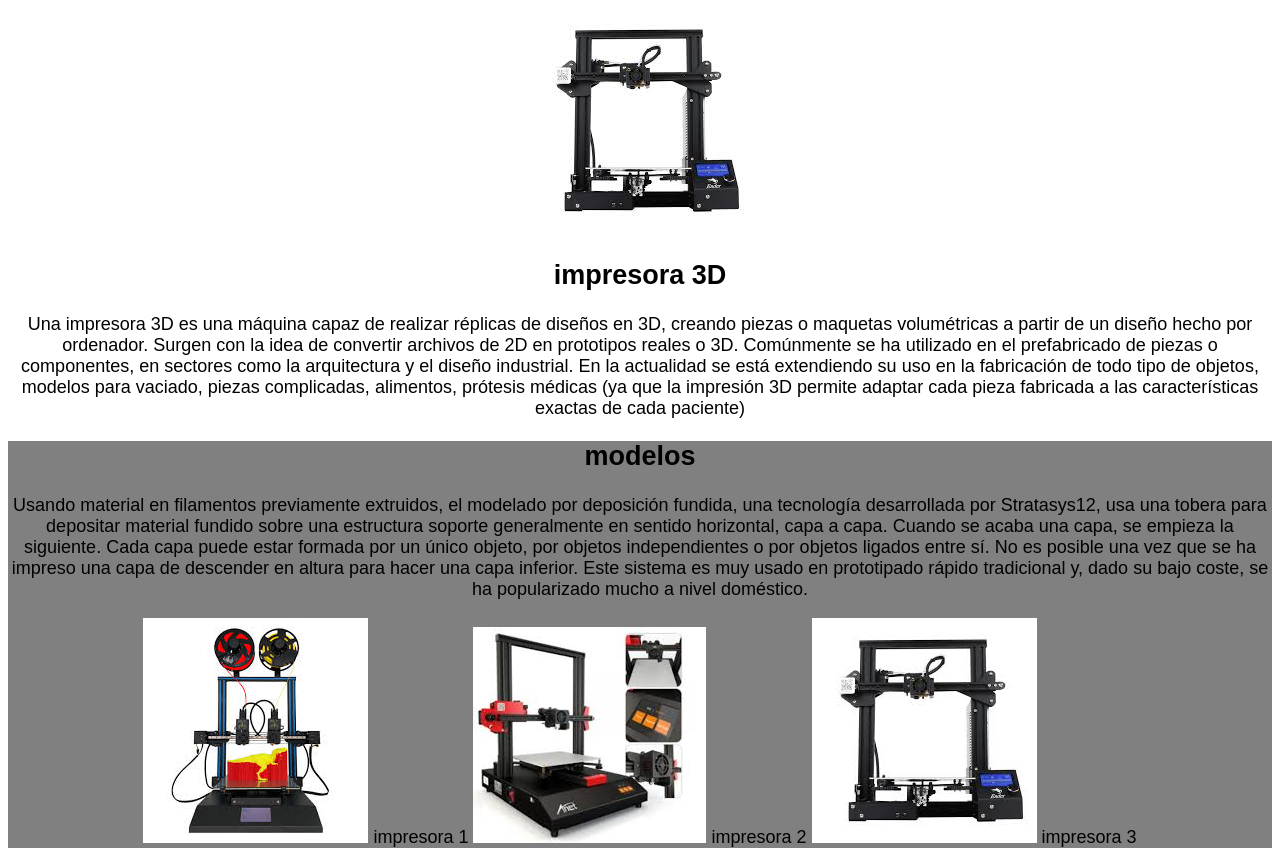
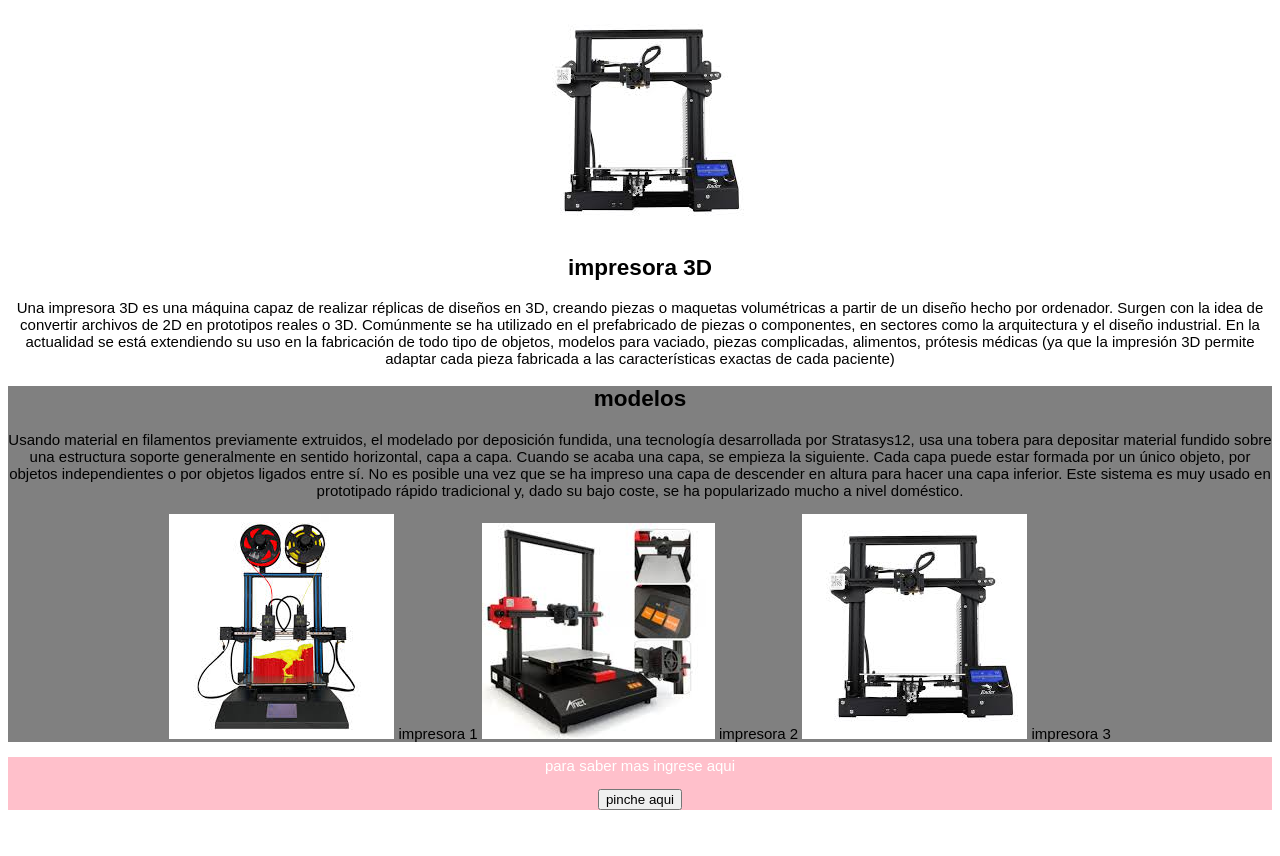
Before and after one commit to cesar6194/prueba1_cesar_caceres, a plain HTML site: page index.html in a window 1280 px wide. After the commit the page ends 818 px from the top, so only its background shows below. Drawn offline with Linux system fonts and the light colour scheme.

Commit message:
trabajo en index

```diff
--- a/css/style.css
+++ b/css/style.css
@@ -1,6 +1,6 @@
 body{
     font-family: arial;
-    font-size: 18px;
+    font-size: 15px;
 text-align: center;
 }
 
@@ -16,6 +16,9 @@ text-align: center;
     align-items: center;
 }
 
-.caja3{
-    background-color: gray;
+.ping{
+background: pink;
+justify-content: space-between;
+border: 15px;
+color: white;
 }
--- a/index.html
+++ b/index.html
@@ -24,9 +24,12 @@
       impresora 3
     </div>
 
-    <div class="caja3">
+<div>
 
-<div>
+    <div class="ping">
+        <p>para saber mas ingrese aqui</p> <button>pinche aqui</button>
+    </div>
+
 
 
 </html>
```
